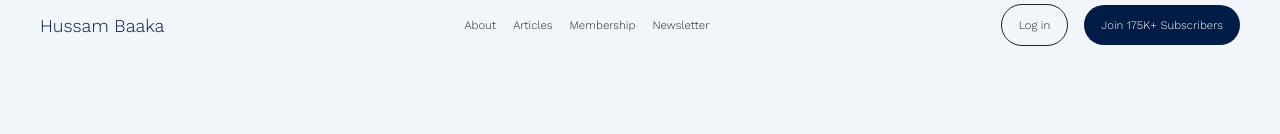
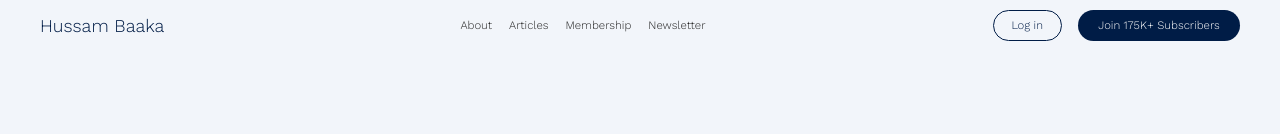
Before and after one commit to SystemSaura/hussam-portfolio, a Next.js app: page / in a window 1280 px wide. Shown: the top 134 px of the page. Built offline with nearby package versions, Linux system fonts and the light colour scheme.

Commit message:
progress

```diff
--- a/src/app/globals.css
+++ b/src/app/globals.css
@@ -146,49 +146,58 @@
   display: inline-block;
 }
 
+.nav-login-button {
+  color: #001C46;
+  font-family: 'Work Sans', sans-serif;
+  font-size: 11.3675px;
+  font-weight: 300;
+  padding: 0 17.0512px;
+  margin: 0px 0.454699px;
+  border: 1px solid #001C46;
+  border-radius: 9999px;
+  background-color: transparent;
+  cursor: pointer;
+  text-decoration: none;
+  display: inline-flex;
+  align-items: center;
+  justify-content: center;
+  width: 68.52px;
+  height: 31.26px;
+  box-sizing: border-box;
+  transition: all 0.2s ease;
+}
+
 .nav-button {
   background-color: #001C46;
   color: #FFFFFF;
   font-family: 'Work Sans', sans-serif;
   font-size: 11.3675px;
   font-weight: 300;
-  padding: 11.3675px 17.0512px;
+  padding: 0 17.0512px;
   border: none;
   border-radius: 9999px;
   cursor: pointer;
   text-decoration: none;
-  display: inline-block;
-}
-
-.nav-button:hover {
-  background-color: #002a5c;
-}
-
-.nav-button:hover {
-  background-color: #002a5c;
-}
-
-.nav-login-button {
-  color: #222222;
-  font-family: 'Work Sans', sans-serif;
-  font-size: 11.3675px;
-  font-weight: 300;
-  padding: 11.3675px 17.0512px;
-  border: 1px solid #222222;
-  border-radius: 9999px;
-  background-color: transparent;
-  cursor: pointer;
-  text-decoration: none;
-  display: inline-block;
+  display: inline-flex;
+  align-items: center;
+  justify-content: center;
+  width: 162.05px;
+  height: 31.26px;
+  box-sizing: border-box;
   transition: all 0.2s ease;
 }
 
 .nav-login-button:hover {
-  background-color: #222222;
+  background-color: #FFFFFF;
+  color: #3B82F6;
+  border-color: #3B82F6;
+}
+
+.nav-button:hover {
+  background-color: #3B82F6;
   color: #FFFFFF;
 }
 
-/* Hero section - exact values from inspection boxes */
 .home_header_component {
   width: 852.56px;
   height: 457.54px;
--- a/src/app/page.tsx
+++ b/src/app/page.tsx
@@ -21,7 +21,7 @@ export default function Home() {
 
           {/* Right side buttons */}
           <div className="flex items-center space-x-4">
-            <a href="#" className="nav-login-button hidden sm:block">Log in</a>
+            <button className="nav-login-button hidden sm:block">Log in</button>
             <button className="nav-button">
               Join 175K+ Subscribers
             </button>
```
